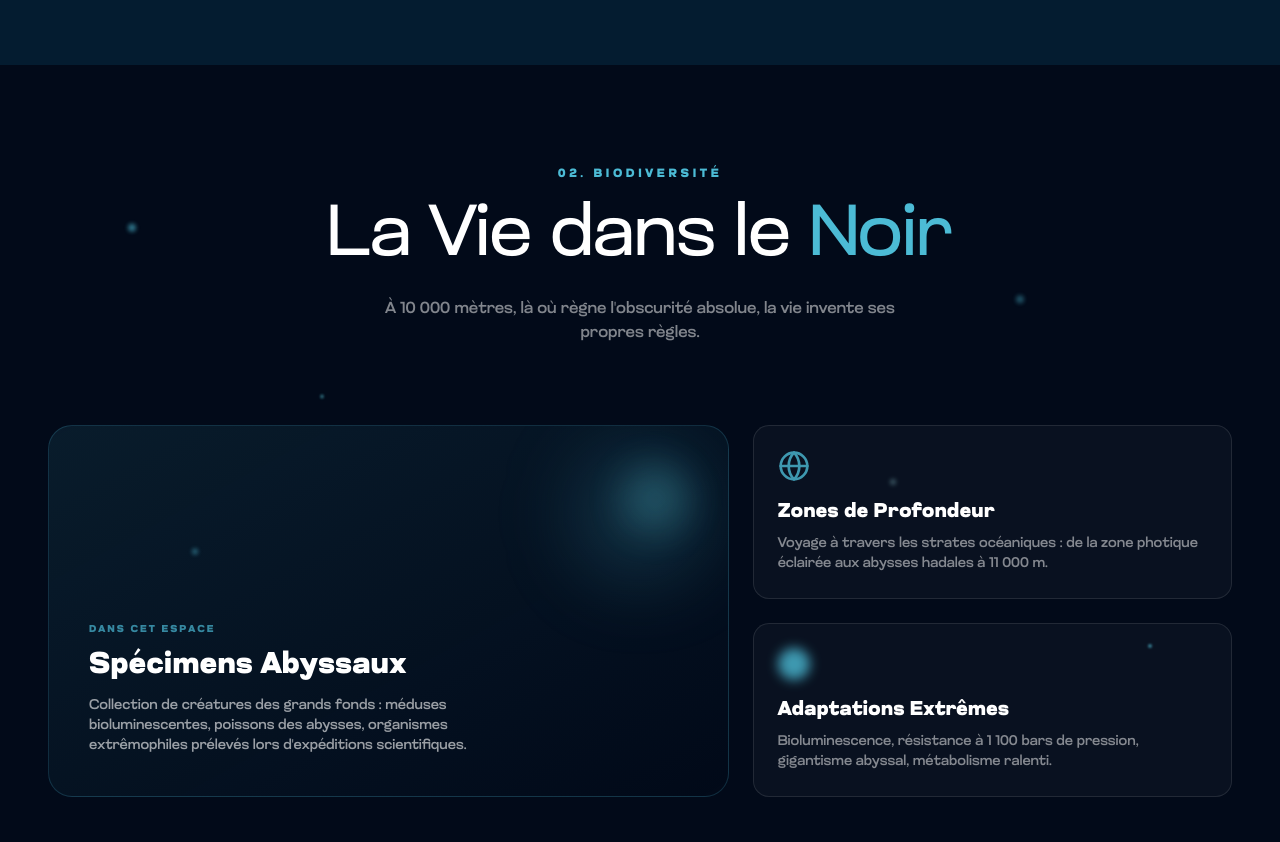
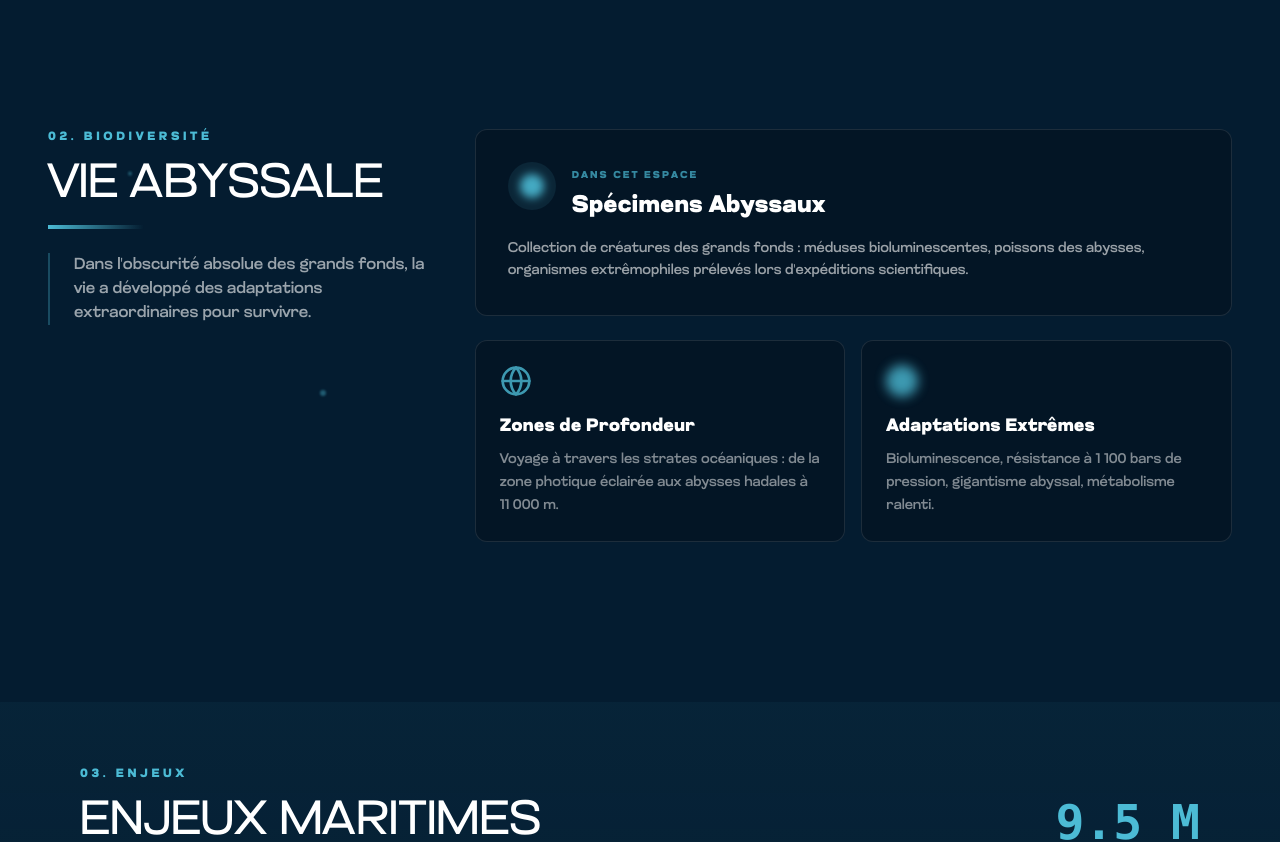
Before and after one commit to KillianGil/reaco-site-abysse, a Next.js app: page /visiter in a window 1280 px wide. Shown: the part 1400-2242 px from the top of the page. Built offline with nearby package versions, Linux system fonts and the light colour scheme.

Commit message:
optimisation V13

```diff
--- a/src/app/visiter/page.tsx
+++ b/src/app/visiter/page.tsx
@@ -191,62 +191,71 @@ export default function ExpositionsPage() {
                     </div>
                 </section>
 
-                {/* ZONE 2: BIODIVERSITÉ - Design immersif bioluminescent */}
-                <section className="relative py-16 md:py-24 overflow-hidden">
-                    {/* Background atmosphérique */}
-                    <div className="absolute inset-0 bg-[#020A19]" />
-                    <div className="absolute inset-0 bg-[radial-gradient(ellipse_at_center,_#4CBBD5/8_0%,_transparent_70%)]" />
-
-                    {/* Particules bioluminescentes */}
-                    <div className="absolute inset-0 overflow-hidden pointer-events-none">
-                        <div className="bio-particle absolute top-[20%] left-[10%] w-2 h-2 bg-[#4CBBD5] rounded-full blur-[2px] opacity-60" />
-                        <div className="bio-particle absolute top-[40%] left-[25%] w-1 h-1 bg-cyan-300 rounded-full blur-[1px] opacity-40" />
-                        <div className="bio-particle absolute top-[60%] left-[15%] w-1.5 h-1.5 bg-[#4CBBD5] rounded-full blur-[2px] opacity-50" />
-                        <div className="bio-particle absolute top-[30%] right-[20%] w-2 h-2 bg-[#4CBBD5] rounded-full blur-[2px] opacity-40" />
-                        <div className="bio-particle absolute top-[70%] right-[10%] w-1 h-1 bg-[#4CBBD5] rounded-full blur-[1px] opacity-60" />
-                        <div className="bio-particle absolute top-[50%] right-[30%] w-1.5 h-1.5 bg-cyan-200 rounded-full blur-[2px] opacity-30" />
+                {/* ZONE 2: BIODIVERSITÉ */}
+                <section className="px-4 md:px-12 max-w-[1400px] mx-auto w-full relative py-12 md:py-16">
+                    {/* Particules discrètes */}
+                    <div className="absolute inset-0 overflow-hidden pointer-events-none opacity-40">
+                        <div className="bio-particle absolute top-[20%] left-[10%] w-1 h-1 bg-[#4CBBD5] rounded-full blur-[1px]" />
+                        <div className="bio-particle absolute top-[60%] left-[25%] w-1.5 h-1.5 bg-[#4CBBD5] rounded-full blur-[1px]" />
+                        <div className="bio-particle absolute top-[40%] right-[20%] w-1 h-1 bg-[#4CBBD5] rounded-full blur-[1px]" />
+                        <div className="bio-particle absolute bottom-[30%] right-[15%] w-1.5 h-1.5 bg-[#4CBBD5] rounded-full blur-[1px]" />
                     </div>
 
-                    <div className="relative z-10 px-4 md:px-12 max-w-7xl mx-auto">
-                        {/* Header centré */}
-                        <div className="text-center mb-12 md:mb-20">
-                            <span className="text-[#4CBBD5] text-[10px] md:text-xs font-bold tracking-[0.3em] uppercase">02. BIODIVERSITÉ</span>
-                            <h3 className="text-4xl md:text-6xl lg:text-7xl font-light mt-4 mb-6">
-                                La Vie dans le <span className="text-[#4CBBD5]">Noir</span>
-                            </h3>
-                            <p className="text-white/50 max-w-lg mx-auto text-sm md:text-base">
-                                À 10 000 mètres, là où règne l&apos;obscurité absolue, la vie invente ses propres règles.
-                            </p>
+                    <div className="flex flex-col lg:flex-row gap-8 md:gap-12 items-start relative z-10">
+                        {/* Left: Header - même style que la section 1 */}
+                        <div className="w-full lg:w-1/3 lg:sticky lg:top-32">
+                            <div className="section-header mb-8 md:mb-10">
+                                <span className="text-[#4CBBD5] text-[10px] md:text-xs font-bold tracking-[0.3em] uppercase block mb-3 md:mb-4">02. BIODIVERSITÉ</span>
+                                <h3 className="text-3xl md:text-5xl font-light uppercase">Vie Abyssale</h3>
+                                <div className="h-1 w-16 md:w-24 bg-gradient-to-r from-[#4CBBD5] to-transparent mt-3 md:mt-4" />
+                                <p className="mt-4 md:mt-6 text-white/60 text-sm md:text-base leading-relaxed border-l-2 border-[#4CBBD5]/30 pl-4 md:pl-6">
+                                    Dans l&apos;obscurité absolue des grands fonds, la vie a développé des adaptations extraordinaires pour survivre.
+                                </p>
+                            </div>
                         </div>
 
-                        {/* Bento Grid asymétrique */}
-                        <div className="grid grid-cols-1 md:grid-cols-12 gap-4 md:gap-6">
-                            {/* Grande carte - Spécimens Abyssaux */}
-                            <div className="md:col-span-7 group relative bg-gradient-to-br from-[#4CBBD5]/10 to-transparent rounded-3xl p-8 md:p-10 border border-[#4CBBD5]/20 hover:border-[#4CBBD5]/40 transition-all duration-500 overflow-hidden min-h-[280px] flex flex-col justify-end">
-                                <div className="absolute top-6 right-6 w-24 h-24 md:w-32 md:h-32 bg-[#4CBBD5]/20 rounded-full blur-[40px] group-hover:bg-[#4CBBD5]/30 transition-all duration-700" />
-                                <div className="absolute top-10 right-10 w-12 h-12 md:w-16 md:h-16 bg-cyan-300/30 rounded-full blur-[20px] animate-pulse" />
+                        {/* Right: Content */}
+                        <div className="w-full lg:w-2/3 space-y-6">
+                            {/* Bioluminescence - carte principale */}
+                            <div className="group relative bg-[#031525] border border-white/10 hover:border-[#4CBBD5] transition-all duration-500 rounded-xl overflow-hidden">
+                                <div className="absolute inset-0 bg-gradient-to-r from-[#4CBBD5]/5 to-transparent opacity-0 group-hover:opacity-100 transition-opacity duration-500" />
 
-                                <div className="relative z-10">
-                                    <span className="text-[10px] font-bold tracking-[0.2em] text-[#4CBBD5]/70 uppercase">Dans cet espace</span>
-                                    <h4 className="text-2xl md:text-3xl font-bold text-white mt-2 mb-3">Spécimens Abyssaux</h4>
-                                    <p className="text-white/60 text-sm max-w-md">Collection de créatures des grands fonds : méduses bioluminescentes, poissons des abysses, organismes extrêmophiles prélevés lors d&apos;expéditions scientifiques.</p>
+                                <div className="p-6 md:p-8 relative z-10">
+                                    <div className="flex items-start gap-4 mb-4">
+                                        <div className="w-12 h-12 bg-[#4CBBD5]/10 rounded-full flex items-center justify-center shrink-0">
+                                            <div className="w-6 h-6 rounded-full bg-[#4CBBD5] blur-[4px] animate-pulse" />
+                                        </div>
+                                        <div>
+                                            <span className="text-[10px] font-bold tracking-[0.2em] text-[#4CBBD5]/70 uppercase">Dans cet espace</span>
+                                            <h4 className="text-xl md:text-2xl font-bold text-white mt-1">Spécimens Abyssaux</h4>
+                                        </div>
+                                    </div>
+                                    <p className="text-white/60 text-sm leading-relaxed">
+                                        Collection de créatures des grands fonds : méduses bioluminescentes, poissons des abysses, organismes extrêmophiles prélevés lors d&apos;expéditions scientifiques.
+                                    </p>
                                 </div>
                             </div>
 
-                            {/* Colonne droite - 2 cartes empilées */}
-                            <div className="md:col-span-5 flex flex-col gap-4 md:gap-6">
+                            {/* Grid 2 colonnes pour les sous-thèmes */}
+                            <div className="grid grid-cols-1 md:grid-cols-2 gap-4">
                                 {/* Zones de profondeur */}
-                                <div className="group relative bg-white/[0.03] rounded-2xl p-6 border border-white/10 hover:border-[#4CBBD5]/30 transition-all duration-300 flex-1">
-                                    <Globe className="w-8 h-8 text-[#4CBBD5] mb-4 opacity-80" />
-                                    <h5 className="text-xl font-bold text-white mb-2">Zones de Profondeur</h5>
-                                    <p className="text-white/50 text-sm">Voyage à travers les strates océaniques : de la zone photique éclairée aux abysses hadales à 11 000 m.</p>
+                                <div className="group relative bg-[#031525] border border-white/10 hover:border-[#4CBBD5] transition-all duration-500 rounded-xl overflow-hidden p-6">
+                                    <div className="absolute inset-0 bg-gradient-to-r from-[#4CBBD5]/5 to-transparent opacity-0 group-hover:opacity-100 transition-opacity duration-500" />
+                                    <div className="relative z-10">
+                                        <Globe className="w-8 h-8 text-[#4CBBD5] mb-4 opacity-80" />
+                                        <h5 className="text-lg font-bold text-white mb-2 group-hover:text-[#4CBBD5] transition-colors">Zones de Profondeur</h5>
+                                        <p className="text-white/50 text-sm leading-relaxed">Voyage à travers les strates océaniques : de la zone photique éclairée aux abysses hadales à 11 000 m.</p>
+                                    </div>
                                 </div>
 
                                 {/* Adaptations extrêmes */}
-                                <div className="group relative bg-white/[0.03] rounded-2xl p-6 border border-white/10 hover:border-[#4CBBD5]/30 transition-all duration-300 flex-1">
-                                    <div className="w-8 h-8 rounded-full bg-[#4CBBD5] blur-[6px] mb-4 opacity-80" />
-                                    <h5 className="text-xl font-bold text-white mb-2">Adaptations Extrêmes</h5>
-                                    <p className="text-white/50 text-sm">Bioluminescence, résistance à 1 100 bars de pression, gigantisme abyssal, métabolisme ralenti.</p>
+                                <div className="group relative bg-[#031525] border border-white/10 hover:border-[#4CBBD5] transition-all duration-500 rounded-xl overflow-hidden p-6">
+                                    <div className="absolute inset-0 bg-gradient-to-r from-[#4CBBD5]/5 to-transparent opacity-0 group-hover:opacity-100 transition-opacity duration-500" />
+                                    <div className="relative z-10">
+                                        <div className="w-8 h-8 rounded-full bg-[#4CBBD5] blur-[6px] mb-4 opacity-80" />
+                                        <h5 className="text-lg font-bold text-white mb-2 group-hover:text-[#4CBBD5] transition-colors">Adaptations Extrêmes</h5>
+                                        <p className="text-white/50 text-sm leading-relaxed">Bioluminescence, résistance à 1 100 bars de pression, gigantisme abyssal, métabolisme ralenti.</p>
+                                    </div>
                                 </div>
                             </div>
                         </div>
```
